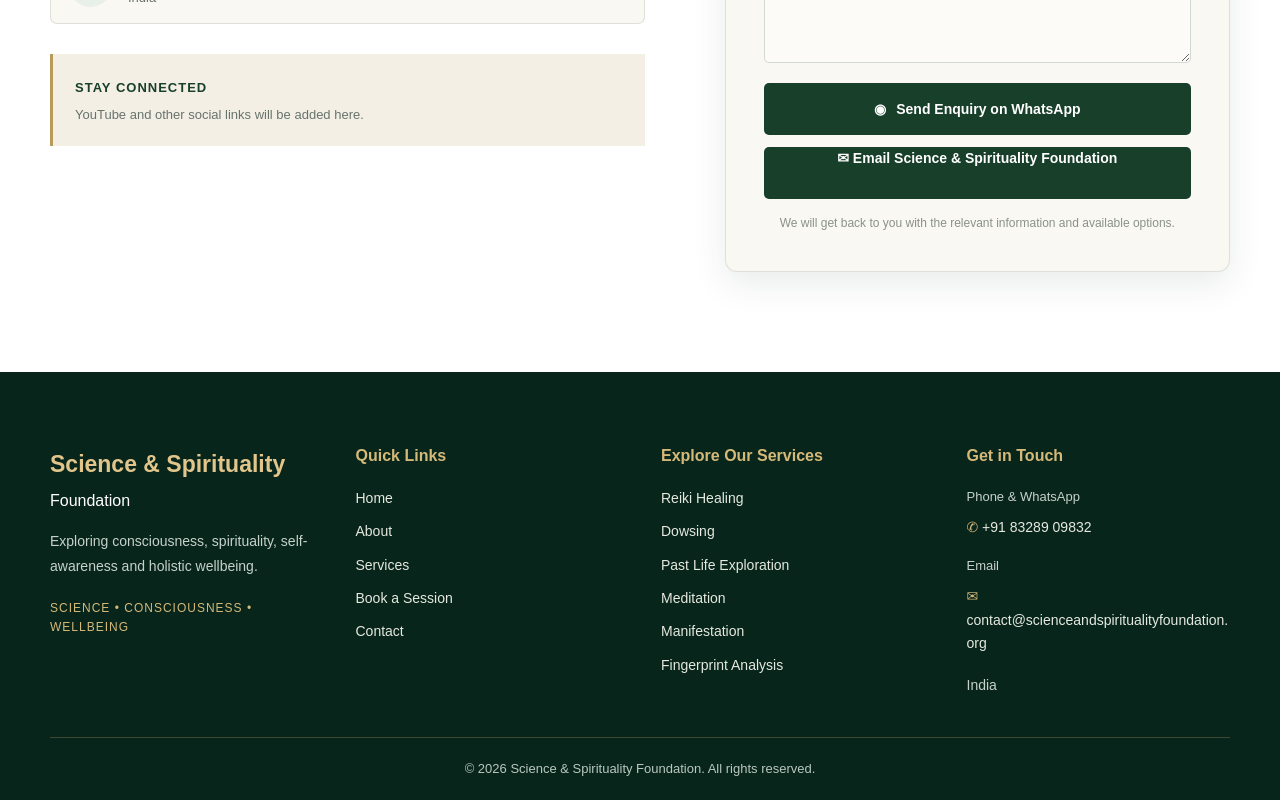
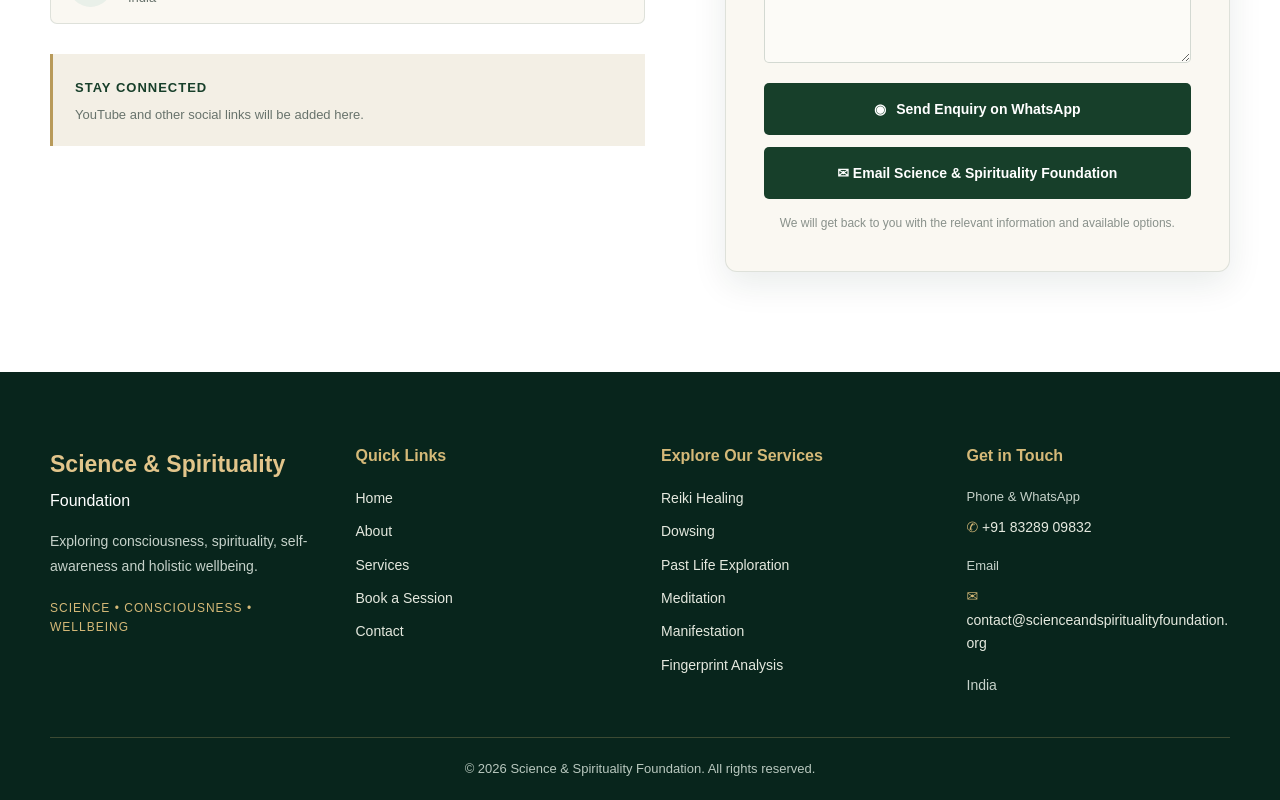
Before and after one commit to pratyushpanigrahi18-droid/science-spirituality-foundation, a React (Create React App) app: page / in a window 1280 px wide. Shown: the part 7413-8213 px from the top of the page. Built offline with nearby package versions, Linux system fonts and the light colour scheme.

Commit message:
Update Contact.tsx

```diff
--- a/src/Component/Contact.tsx
+++ b/src/Component/Contact.tsx
@@ -1,3 +1,4 @@
+
 import React from "react";
 
 const WHATSAPP_NUMBER = "918328909832";
@@ -164,11 +165,15 @@ Thank you.`;
               href={`mailto:${CONTACT_EMAIL}`}
               className="contact-button"
               style={{
-                display: "block",
+                display: "flex",
+                alignItems: "center",
+                justifyContent: "center",
                 textAlign: "center",
                 textDecoration: "none",
                 marginTop: "12px",
                 boxSizing: "border-box",
+                minHeight: "52px",
+                lineHeight: "1.2",
               }}
             >
               ✉ Email Science & Spirituality Foundation
```
